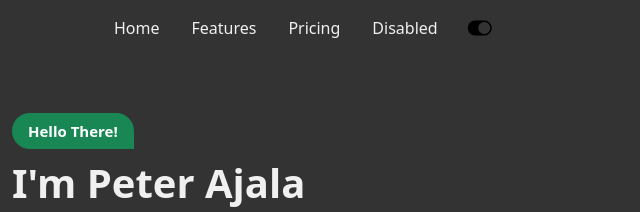
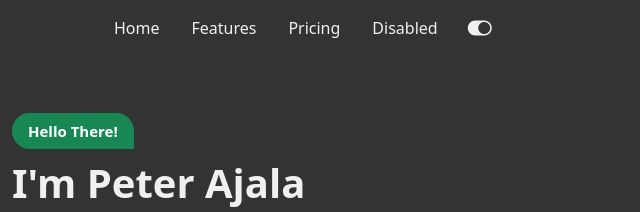
Before and after one commit to timexdev/Theme-change, a plain HTML site: page index.html in a window 1280 px wide. Both pictures are taken after a click on the button 1119 px from the left and 28 px from the top of the page. Shown: the top 212 px of the page, 640-1280 px from the left. Drawn offline with nearby package versions, Linux system fonts and the light colour scheme.

Commit message:
worked on the toggle button

```diff
--- a/index.css
+++ b/index.css
@@ -49,3 +49,11 @@ body {
     background-color: #333;
     color: #f0f0f0;
 }
+#toggleBtn{
+    color: #333;
+}
+
+.dark-theme #toggleBtn{
+    background-color: #333;
+    color: #f0f0f0;
+}
--- a/index.js
+++ b/index.js
@@ -4,5 +4,6 @@ function changeTheme() {
 
     body.classList.toggle("dark-theme");
     navbar.classList.toggle("dark-theme");
+    toggleBtn.classList.toggle("dark-theme");
 
 }
```
